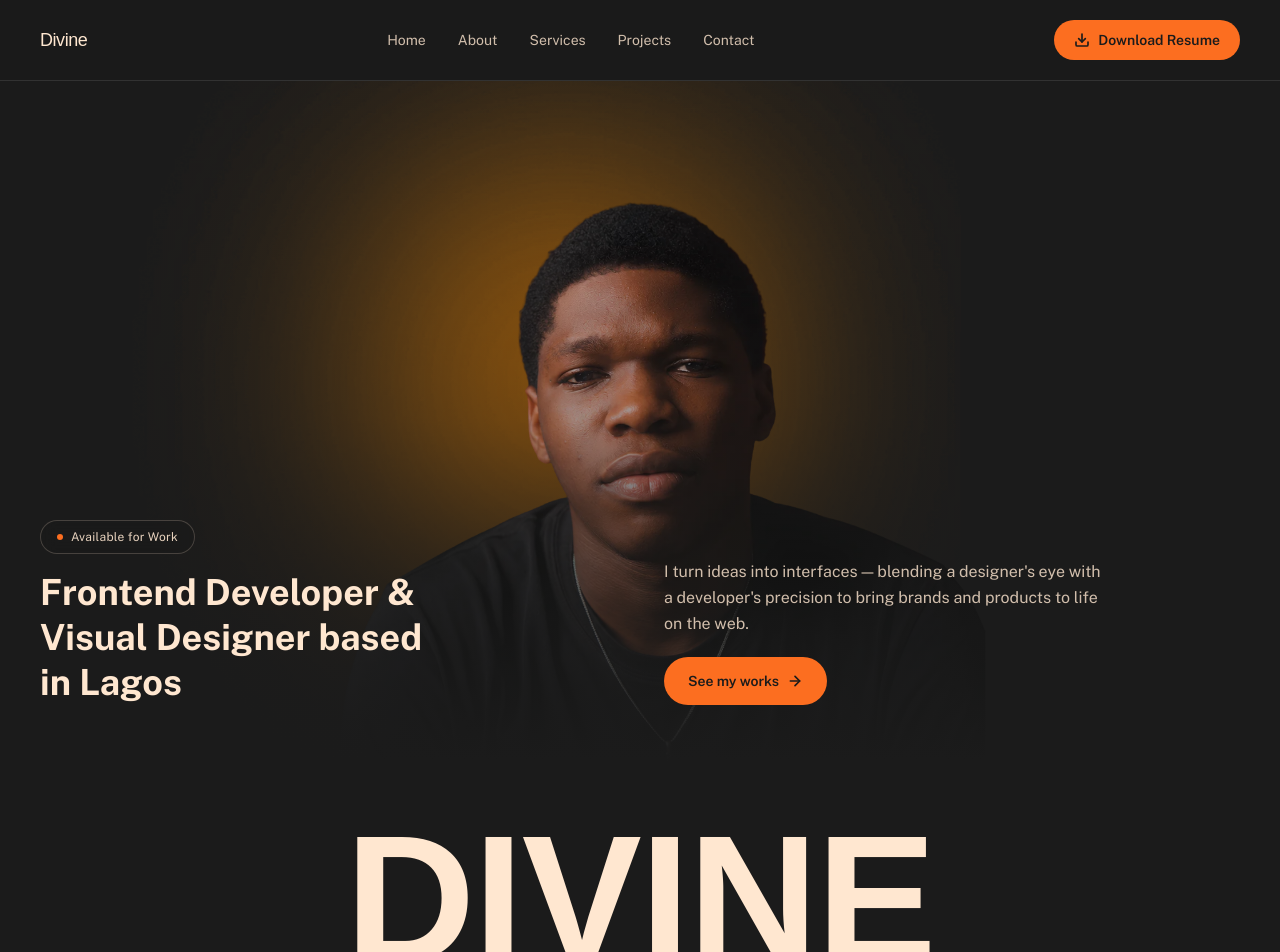
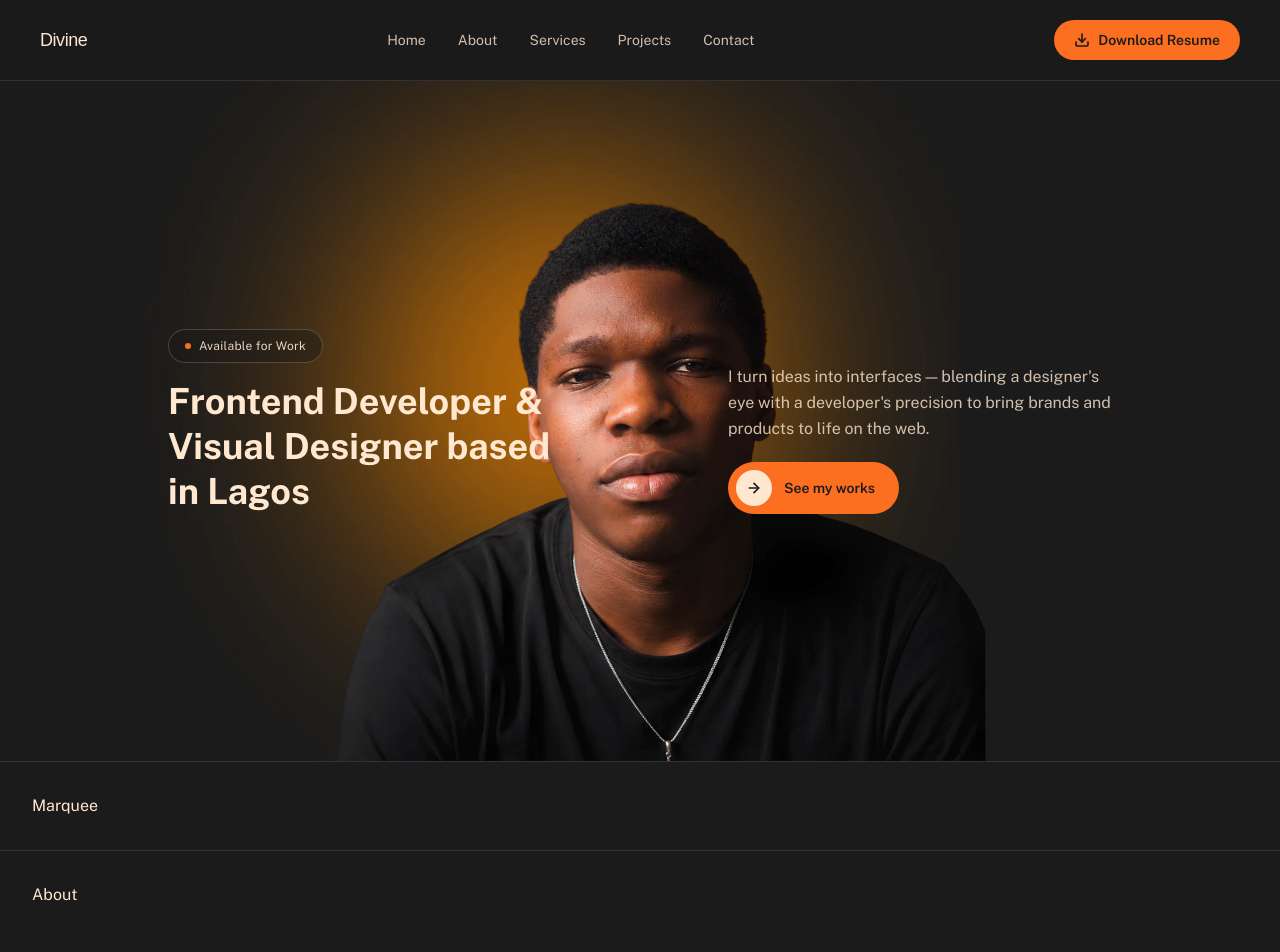
Before and after one commit to emeka-divine-exe/emeka-divine, a React (Vite) app: page / in a window 1280 px wide. Shown: the top 952 px of the page. Built offline with nearby package versions, Linux system fonts and the light colour scheme.

Commit message:
Refactor Hero component layout and styles

```diff
--- a/src/components/Hero.jsx
+++ b/src/components/Hero.jsx
@@ -14,26 +14,21 @@ const fadeUp = {
 
 export default function Hero() {
   return (
-    <section id="home" className="relative">
-      <div
+    <section
+      id="home"
       style={{
-          position: 'relative',
-          width: '100%',
-          height: 'clamp(480px, 85dvh, 820px)',
-          overflow: 'hidden',
-        }}>
-        <motion.img
-          src={heroBg}
-          alt={`Portrait of ${profile.fullName}`}
-          initial={{ opacity: 0, scale: 1.08 }}
-          animate={{ opacity: 1, scale: 1 }}
-          transition={{ duration: 1.2, ease: [0.16, 1, 0.3, 1] }}
-          className="absolute inset-0 w-full h-full object-cover"
-        />
-        <div className="absolute inset-0 bg-gradient-to-t from-bg via-bg/40 to-bg/10" />
-
-        <div className="relative z-10 h-full flex flex-col justify-end px-6 md:px-10 pb-10 md:pb-14">
-          <div className="flex flex-col gap-6 md:grid md:grid-cols-2 md:gap-12 md:items-end">
+        backgroundImage: `url(${heroBg})`,
+        backgroundSize: 'cover',
+        backgroundPosition: 'center',
+        backgroundRepeat: 'no-repeat',
+        minHeight: 'clamp(480px, 85dvh, 820px)',
+      }}
+      className="w-full flex items-center"
+    >
+      {/* Parent wrapper: full width, fits content, horizontally centered */}
+      <div className="w-full max-w-5xl mx-auto px-6 md:px-10 py-10">
+        <div className="flex flex-col md:flex-row md:justify-between md:items-end gap-6">
+          {/* Div 1: badge + headline together */}
           <div className="flex flex-col gap-4">
             <motion.span
               variants={fadeUp}
@@ -57,13 +52,14 @@ export default function Hero() {
             </motion.h1>
           </div>
 
-            <div className="flex flex-col gap-5 md:items-start">
+          {/* Div 2: description + CTA button together */}
+          <div className="flex flex-col gap-5 md:items-start md:max-w-sm">
             <motion.p
               variants={fadeUp}
               initial="hidden"
               animate="show"
               custom={0.2}
-                className="text-cream/80 text-sm md:text-base leading-relaxed max-w-md"
+              className="text-cream/80 text-sm md:text-base leading-relaxed"
             >
               {profile.heroSubcopy}
             </motion.p>
@@ -76,26 +72,16 @@ export default function Hero() {
               whileHover={{ scale: 1.03 }}
               whileTap={{ scale: 0.97 }}
               href="#projects"
-                className="inline-flex items-center gap-2 self-start bg-accent text-bg font-semibold text-sm px-6 py-3.5 rounded-full"
+              className="inline-flex items-center gap-3 self-start bg-accent text-bg font-semibold text-sm pl-2 pr-6 py-2 rounded-full"
             >
+              <span className="flex items-center justify-center w-9 h-9 rounded-full bg-cream text-bg">
+                <ArrowRight size={16} strokeWidth={2.5} />
+              </span>
               See my works
-                <ArrowRight size={16} strokeWidth={2.5} />
             </motion.a>
           </div>
         </div>
       </div>
-      </div>
-
-      <motion.h2
-        initial={{ opacity: 0, y: 30 }}
-        whileInView={{ opacity: 1, y: 0 }}
-        viewport={{ once: true, amount: 0.4 }}
-        transition={{ duration: 0.8, ease: [0.16, 1, 0.3, 1] }}
-        className="font-display font-black uppercase text-cream text-center leading-none py-8 md:py-12 px-4"
-        style={{ fontSize: 'clamp(56px, 15vw, 180px)', letterSpacing: '-0.01em' }}
-      >
-        {profile.name}
-      </motion.h2>
     </section>
   )
 }
```
Lines whose indentation alone changed are shown as unchanged.
